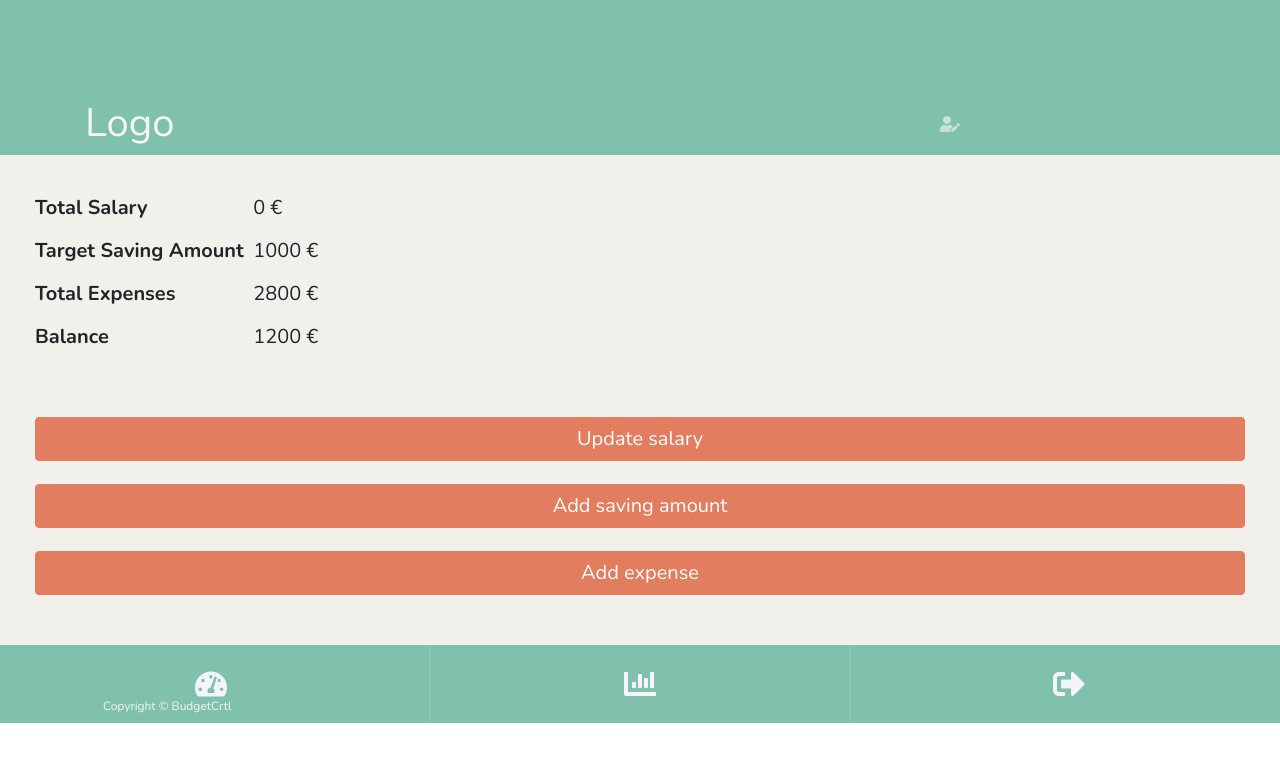
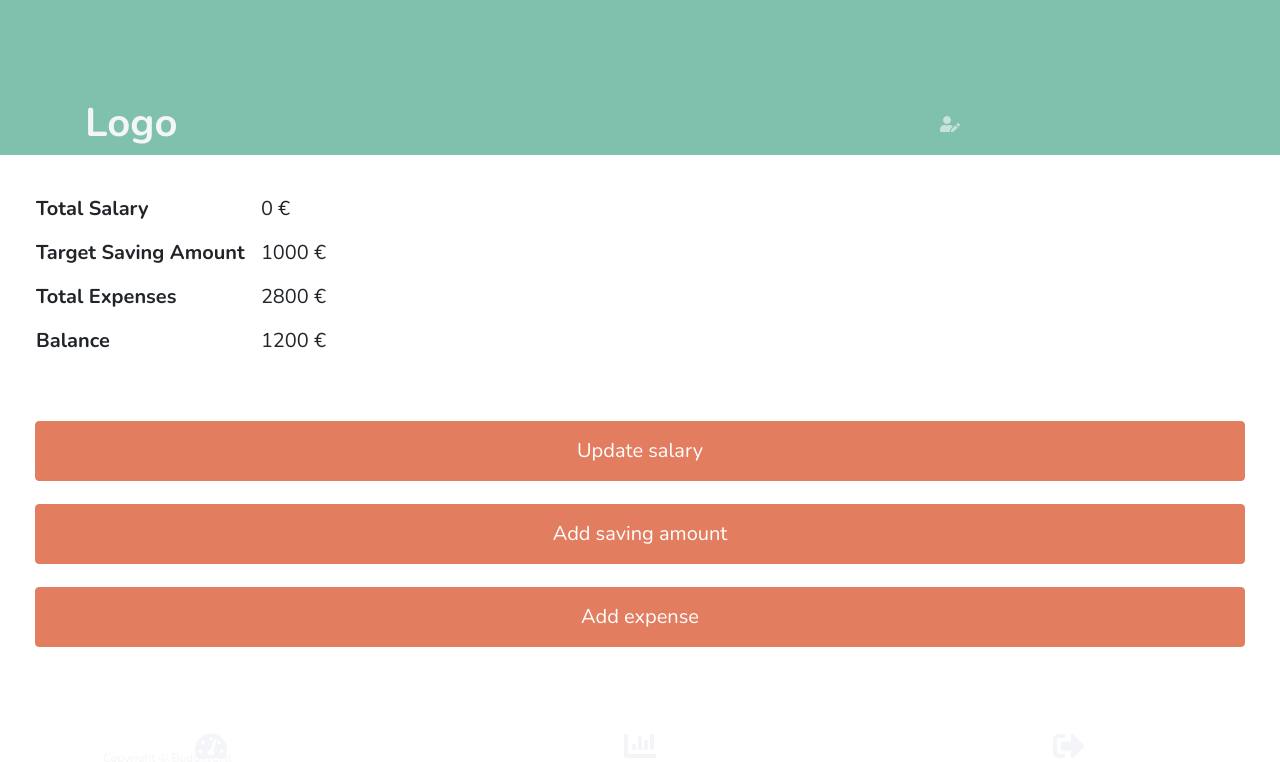
Before and after one commit to BCH-REACT20S-Project-1-Group-2/BCH-REACT20S-Project-1-Group-2.github.io, a React (Create React App) app in the folder frontend/: page /landing in a window 1280 px wide. Shown: the top 762 px of the page. Built offline with nearby package versions, Linux system fonts and the light colour scheme.

Commit message:
feature/add-expenses: Conflicts resolved

```diff
--- a/frontend/src/components/ExpenseList.js
+++ b/frontend/src/components/ExpenseList.js
@@ -1,27 +1,11 @@
 import React from "react";
-import { Form, Button } from "react-bootstrap";
+import { InputGroup, FormControl, Form, Button, Card } from "react-bootstrap";
 import { FaSave } from "react-icons/fa";
-import "../styles/ExpenseList.css";
 
 class ExpenseList extends React.Component {
   state = {
     userexpense: { categoryName: "", amount: "" },
-    categories: [
-      { categoryid: 1, categoryName: "Rent & Mortgage" },
-      { categoryid: 2, categoryName: "Groceries" },
-      { categoryid: 3, categoryName: "Loan payments" },
-      { categoryid: 4, categoryName: "Insurances" },
-      { categoryid: 5, categoryName: "Fuel/ Transportation costs" },
-      { categoryid: 6, categoryName: "Clothing & Shoes" },
-      { categoryid: 7, categoryName: "Entertainment & Hobbies" },
-      {
-        categoryid: 8,
-        categoryName: "Utility bills (cable, cell, electricity, water, etc",
-      },
-      { categoryid: 9, categoryName: "Health expenses" },
-      { categoryid: 10, categoryName: "Services (daycare, hair dresser)" },
-      { categoryid: 11, categoryName: "Miscellenous" },
-    ],
+    categories: require("../phrases/Categories.json"),
   };
 
   onChange = (e) => {
@@ -44,14 +28,15 @@ class ExpenseList extends React.Component {
   };
 
   render() {
+    const { expenseInputLabel } = require("../phrases/ExpenseList.json");
     const categoriesList = this.state.categories.map((item) => {
       return <option>{item.categoryName}</option>;
     });
 
     return (
-      <>
+      <Card.Body className="mt-3 p-3">
         <Form onSubmit={this.onSubmit.bind(this)}>
-          <Form.Group controlId="expenseList" className="expenseform">
+          <InputGroup>
             <Form.Control
               as="select"
               custom
@@ -63,22 +48,26 @@ class ExpenseList extends React.Component {
               <option value="">Add category</option>
               {categoriesList}
             </Form.Control>
-            <Form.Control
+            <FormControl
+              placeholder={expenseInputLabel}
+              className="text-center"
               type="number"
-              placeholder="e.g. 100 €"
               step=".01"
               required
               name="amount"
               min="0.01"
               onChange={this.onChange.bind(this)}
             />
-
-            <Button variant="primary" type="submit" id="savebutton">
-              <FaSave className="SaveIcon" />
-            </Button>
-          </Form.Group>
+            <InputGroup.Append>
+              <InputGroup.Text>
+                <Button variant="primary" type="submit" id="savebutton">
+                  <FaSave className="SaveIcon" />
+                </Button>
+              </InputGroup.Text>
+            </InputGroup.Append>
+          </InputGroup>
         </Form>
-      </>
+      </Card.Body>
     );
   }
 }
--- a/frontend/src/components/ExpensePage.js
+++ b/frontend/src/components/ExpenseMain.js
@@ -1,11 +1,7 @@
 import React, { Component } from "react";
-import Header from "./Header";
 import ExpensePresentation from "./ExpensePresentation";
 import ExpenseList from "./ExpenseList";
 import TransactionHistory from "./TransactionHistory";
-import Footer from "./Footer";
-
-import "../styles/ExpensePage.css";
 
 export class ExpensePage extends Component {
   state = {
@@ -72,8 +68,7 @@ export class ExpensePage extends Component {
 
   render() {
     return (
-      <div className="ExpensePage">
-        <Header />
+      <div>
         <main>
           <ExpensePresentation total={this.state.total} />
           <ExpenseList addExpense={this.addExpense} />
@@ -82,7 +77,6 @@ export class ExpensePage extends Component {
             delExpense={this.delExpense}
           />
         </main>
-        <Footer />
       </div>
     );
   }
--- a/frontend/src/components/ExpensePresentation.js
+++ b/frontend/src/components/ExpensePresentation.js
@@ -1,13 +1,19 @@
 import React from "react";
-import "../styles/ExpensePresentation.css";
+import { Container, Row, Col } from "react-bootstrap";
 
 const ExpensePresentation = (props) => {
   const { expensesLabel } = require("../phrases/ExpensePresentation.json");
   return (
-    <div className="ExpensePresentation">
-      <div>{expensesLabel}</div>
-      <div>{props.total} €</div>
-    </div>
+    <Container className="px-2 pt-3 font-weight-bold">
+      <Row className="pb-1 ">
+        <Col className="font-weight-bolder">
+          <p>{expensesLabel}</p>
+        </Col>
+        <Col className="d-flex justify-content-end">
+          <p>{props.total} €</p>
+        </Col>
+      </Row>
+    </Container>
   );
 };
 
--- a/frontend/src/styles/App.css
+++ b/frontend/src/styles/App.css
@@ -1,40 +1,105 @@
+/* All custom application wide styling go here, e.g. fonts and colors etc */
+
+/* Root level stylings */
 :root {
-  --secondary-light-color: #e8a87c45;
-  --input-bg-color: #f2f0eb;
-  --headerFooter-bg-color: #7fc1ac;
-  --light-font: #f4f5f8;
-  --secondary-color: #E27D60;
+  --primary-green: #7fc1ac;
+  --primary-orange: #E27D60;
+  --light-orange: #e8a87c;
+
   --dark-color: #545149;
-  --primary-bg-color: #F2F0EB;
+  --light-color: #F2F0EB;
+  --lighter-color: #f4f5f8;
+}
+* {
+  font-family: 'Nunito', sans-serif !important;
+  box-sizing: border-box !important;
+}
+body {
+  overflow: hidden;
 }
 
-* {
-  font-family: 'Nunito', sans-serif !important;
+/* Text stylings */
+h1 {
+  font-size: 40px !important;
+  font-weight: 700 !important;
+}
+h2 {
+  font-size: 32px !important;
+  font-weight: 800 !important;
+}
+h3 {
+  font-size: 24px !important;
+  font-weight: 600 !important;
+}
+h6 {
+  font-size: 12px !important;
+  margin: 0 !important;
+}
+p {
+  font-size: 20px !important;
+  margin: 0 !important;
+}
+span {
+  font-size: inherit !important;
+  color: inherit !important;
 }
 
-.App * {
-  margin: 0;
-  padding: 0;
-  box-sizing: border-box;
+/* Input and button stylings  */
+input, select {
+  height: 60px !important;
+  background-color: var(--lighter-color) !important;
+  border: 2px solid var(--primary-green) !important;
+  font-size: 20px !important;
 }
-
-.App h2 {
-  font-weight: 800;
-  font-size: 32px;
-}
-
 button,
 button:hover,
 button:active {
   font-size: 20px !important;
-  background-color: var(--secondary-color) !important;
-  border-color: var(--secondary-color) !important;
+  color: var(--lighter-color) !important;
+  height: 60px !important;
+  background-color: var(--primary-orange) !important;
+  border-color: var(--primary-orange) !important;
+}
+*::placeholder {
+  font-size: smaller;
+}
+select {
+  font-size: smaller !important;
 }
 
+/* Page level element styling */
+.Page, .Page-main-area {
+  min-height: 100vh !important;
+}
+.Page, .Page-header, .Page-footer {
+  width: 375px !important;
+}
+.Page-main-area {
+  margin-top: 155px;
+  margin-bottom: 78px;
+  background: var(--lighter-color);
+}
+header, footer {
+  min-width: 375px;
+
+  background-color: var(--primary-green);
+  color: var(--lighter-color) !important;
+}
+footer * {
+  font-size: 32px;
+  color: var(--lighter-color) !important;
+}
 header {
-  background-color: var(--headerFooter-bg-color);
-  color: var(--light-font);
+  height: 155px;
+}
+footer {
+  height: 78px;
 }
 
-
-/* All application wide styling go here, e.g. fonts and colors etc */
+/* Other component specific custom styling  */
+.modal-content {
+  background-color: var(--lighter-color) !important;
+}
+.card-body {
+  background-color: var(--light-color) !important;
+}
```
